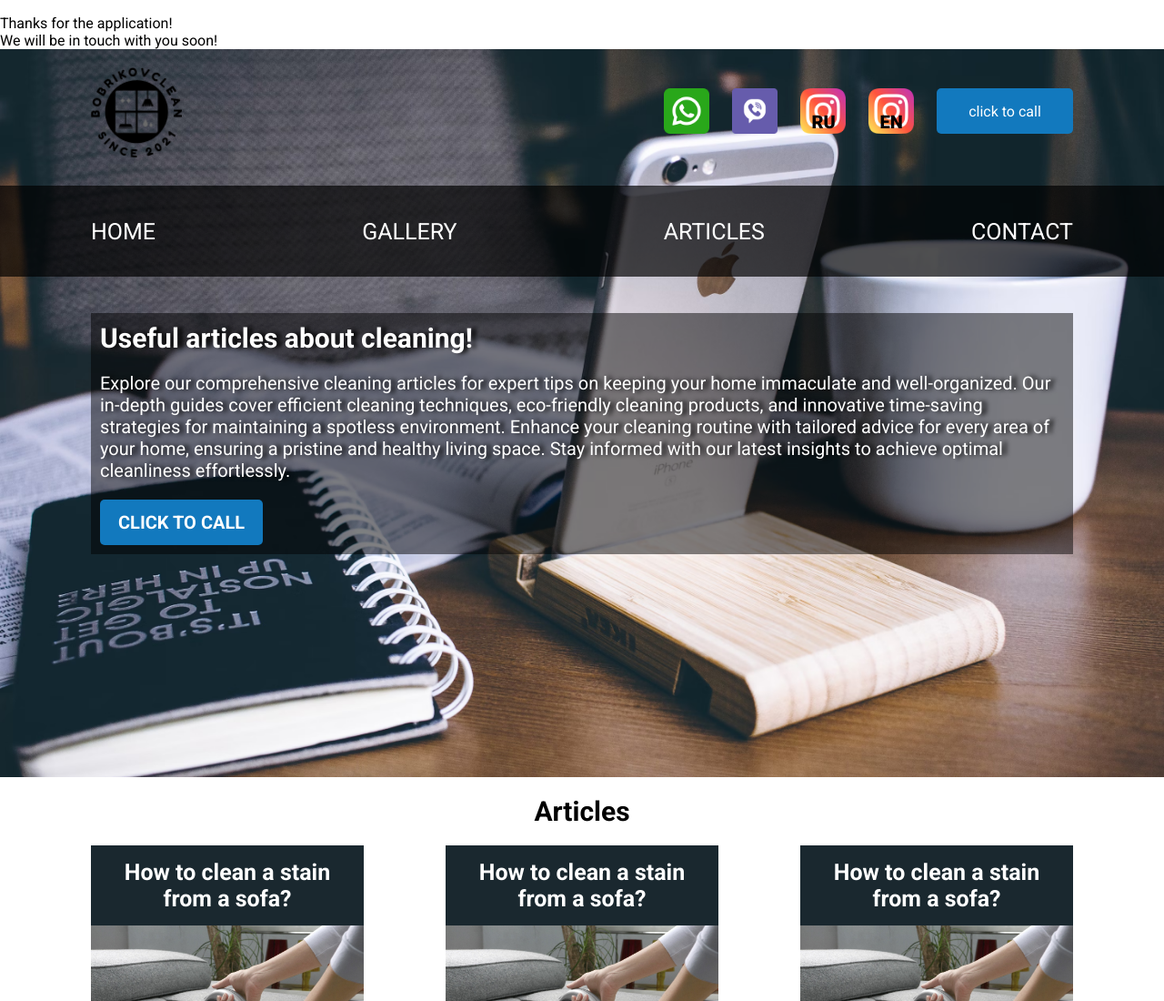
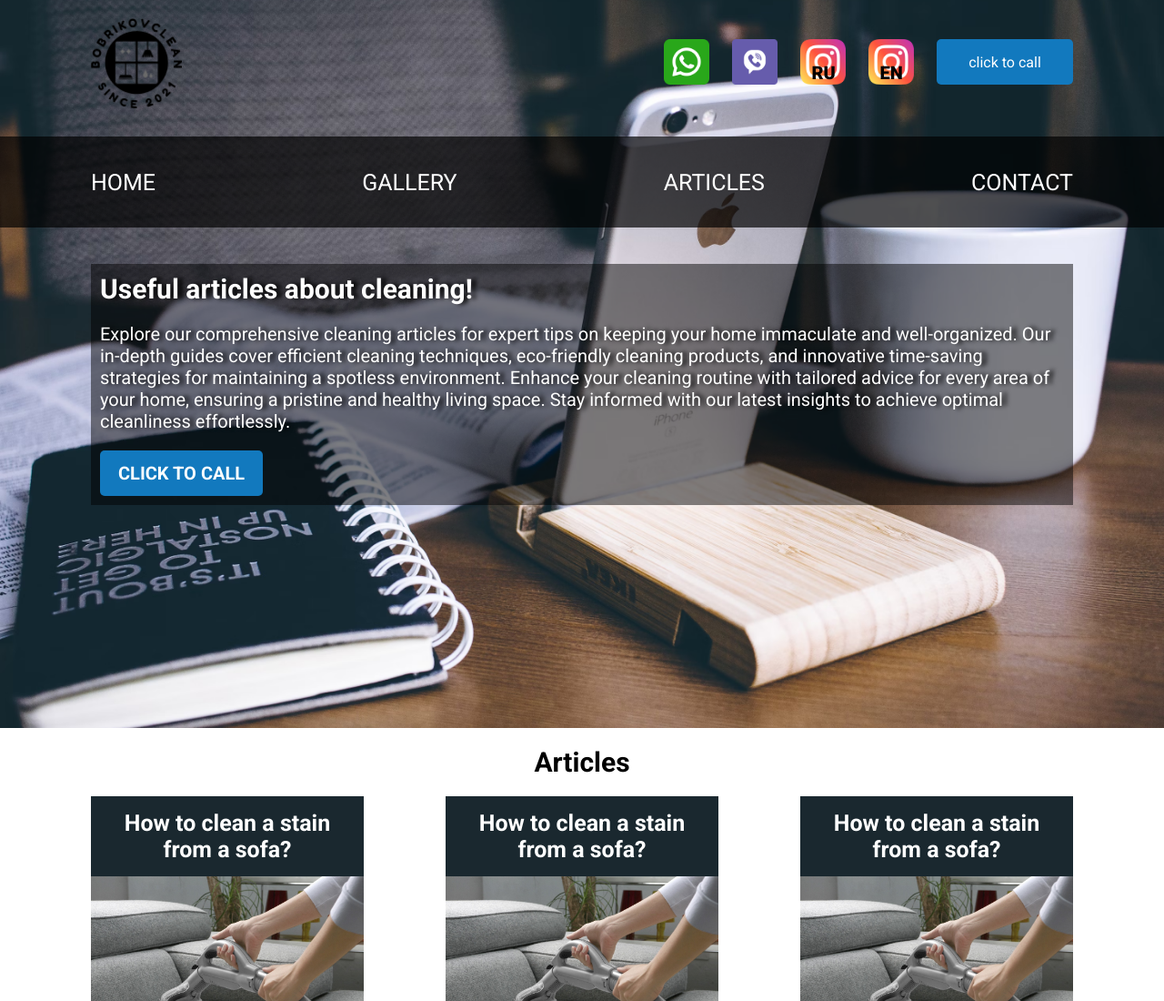
Before and after one commit to Front-Eugene/bobrikovclean.com, a plain HTML site: page src/pages/articles.html in a window 1280 px wide. Shown: the top 1100 px of the page at 91% size. Drawn offline with nearby package versions, Linux system fonts and the light colour scheme.

Commit message:
del window

```diff
--- a/src/pages/articles.html
+++ b/src/pages/articles.html
@@ -71,14 +71,14 @@
 </style>
 
 <body>
-    <div class="window-wrap">
+    <!-- <div class="window-wrap">
         <div>
             <p>
                 Thanks for the application! <br/>
                 We will be in touch with you soon!
             </p>
         </div>
-    </div>
+    </div> -->
 
     <header>
         <nav>
```
Also changed, not shown: src/pages/contact.html (+2 -2 lines), src/pages/gallery.html (+2 -2 lines).
